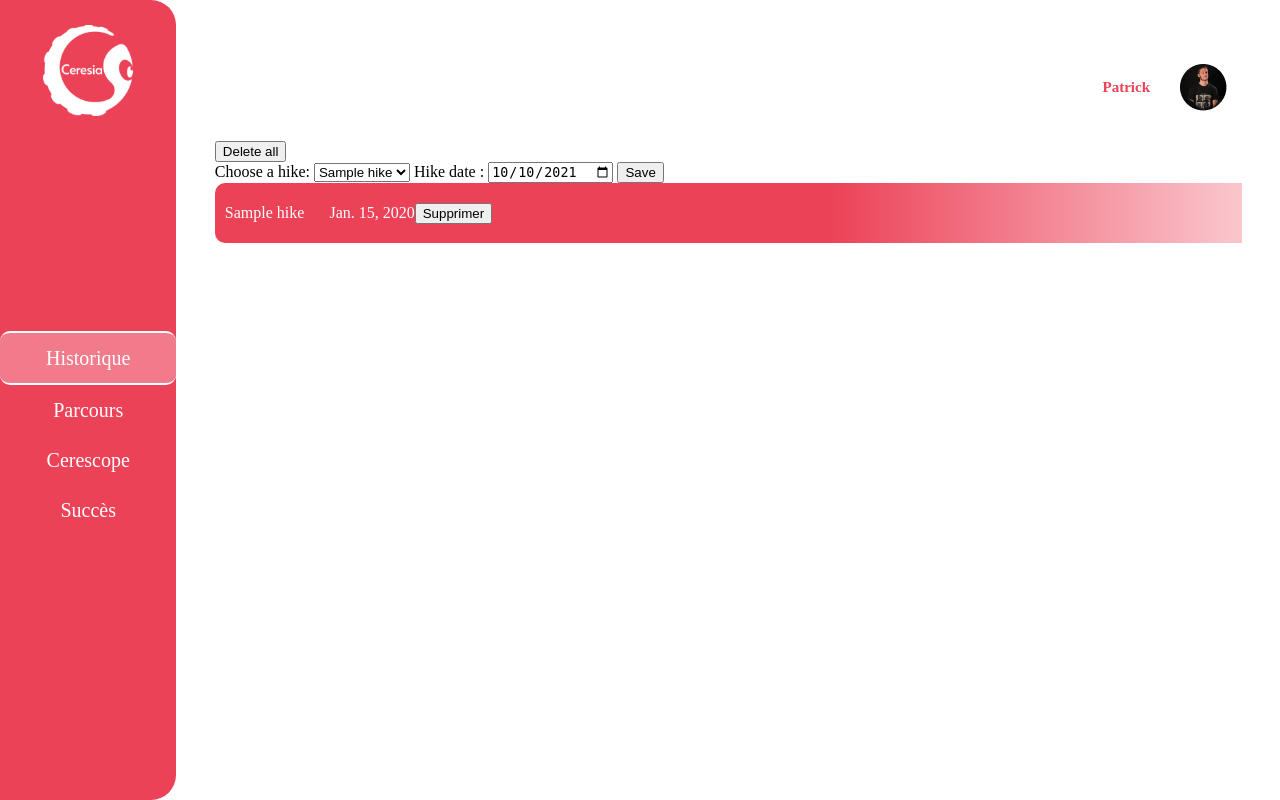
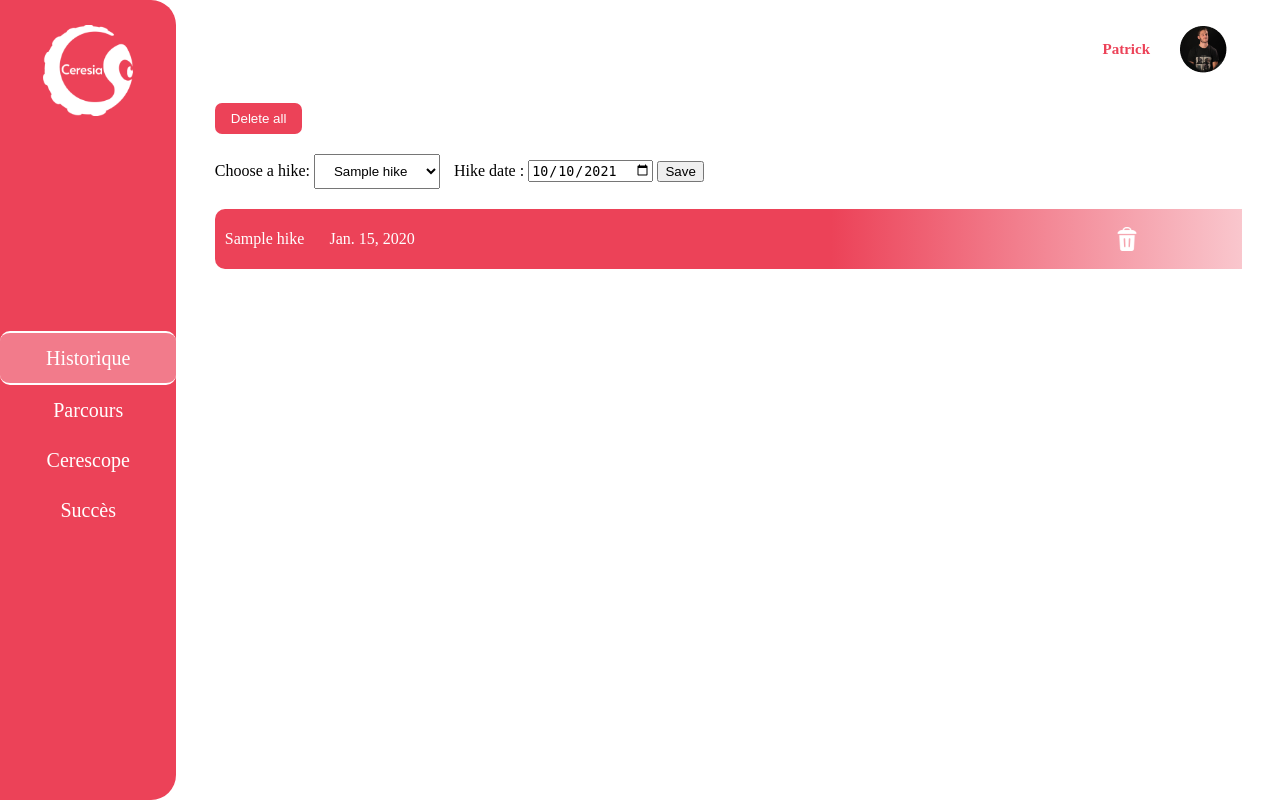
Before and after one commit to UTkraken/CeresiaWebApp, a Django app: page /historique in a window 1280 px wide. Run offline with Django 3.2, Linux system fonts and the light colour scheme; tables that the repository leaves empty hold one stand-in row (values such as "Sample post").

Commit message:
add style to scroll and forms

```diff
--- a/ceresia_web_app/Ceresia/static/ceresia/css/style.css
+++ b/ceresia_web_app/Ceresia/static/ceresia/css/style.css
@@ -1,12 +1,34 @@
+/* width */
+::-webkit-scrollbar {
+  width: 10px;
+}
+
+/* Track */
+::-webkit-scrollbar-track {
+  background: #f1f1f1;
+}
+
+/* Handle */
+::-webkit-scrollbar-thumb {
+  background: #EC4258;
+	border-radius: 5px;
+}
+
+/* Handle on hover */
+::-webkit-scrollbar-thumb:hover {
+  background: #fa818c;
+}
+
 #container_body {
 	display: flex;
 	height: 100%;
 	font-family: Oxygen;
+	overflow: hidden;
 
 }
 #body_wrap {
 	width: 100%;
-	margin: 5% 3%;
+	margin: 2% 3%;
 }
 
 /*Side Menu*/
@@ -113,8 +135,10 @@ background: rgba(255,255,255,0.3);
 	border-radius: 10px;
 }
 #hike_container {
-	display: flex;
-	flex-wrap: wrap;
+    display: flex;
+    flex-wrap: wrap;
+    height: 100%;
+    overflow: auto;
 }
 .hike {
 	margin: 0 15px 15px 0;
@@ -143,8 +167,51 @@ background: rgba(255,255,255,0.3);
 .hike_rating svg{
 	margin-right: 3px;
 }
+#county_search{
+	margin-left: 20px;
+}
 
 /* History */
+#search_container {
+	display: flex;
+	justify-content: flex-start;
+}
+#create_history_form{
+	margin: 20px 0;
+}
+#create_history_date{
+	margin-left: 10px;
+}
+.option {
+  padding:0 30px 0 10px;
+  min-height:40px;
+  display:flex;
+  align-items:center;
+  background:white;
+  border-top:#EC4258 solid 1px;
+  position:absolute;
+  top:0;
+  width: 100%;
+  pointer-events:none;
+  order:2;
+  z-index:1;
+  transition:background .4s ease-in-out;
+  box-sizing:border-box;
+  overflow:hidden;
+  white-space:nowrap;
+
+}
+.option:hover {
+  background:#EC4258 !important;
+}
+#name_field {
+	padding: 8px 15px;
+}
+.select:focus .option {
+  position:relative;
+  pointer-events:all;
+}
+
 #history_container hr {
 	left: 0;
 	right: 0;
@@ -152,6 +219,7 @@ background: rgba(255,255,255,0.3);
 	width: 50%;
 }
 .history_block {
+	position: relative;
 	color: white;
 	display: flex;
 	justify-content: flex-start;
@@ -164,14 +232,39 @@ background: rgba(255,255,255,0.3);
 	background-size: 150% auto;
 	background-image: linear-gradient(to right, rgba(236,66,88,1) 40%, rgba(255,255,255,0) 78%);
 }
-
+#delete_all_button {
+	cursor: pointer;
+	background-color: #EC4258;
+	border: none;
+	color: white;
+    padding: 8px 16px;
+    border-radius: 7px;
+}
 .history_block:hover {
   background-position: right center; /* change the direction of the change here */
+}
+.history_block:hover .history_delete_button{
+		filter: brightness(0);
+
 }
 .hike_name {
 	padding-right: 25px;
 }
+.history_delete {
+	position: absolute;
+	right: 10%;
+}
+.history_delete_button {
+	height: 24px;
+	width: 24px;
+	transition: all 0.2s ease-out;
+}
 
+.history_delete_button:hover {
+	filter: brightness(1) drop-shadow(1px 2px 7px black) !important;
+	transition: all 0.2s ease-out;
+
+}
 /* Cerescope */
 .cerescope_block {
 	width: 150px;
@@ -195,6 +288,9 @@ background: rgba(255,255,255,0.3);
 #cerescope_container {
 	display: flex;
 	flex-wrap: wrap;
+	height: 100%;
+	overflow: scroll;
+
 }
 
 
--- a/ceresia_web_app/Ceresia/templates/ceresia/components/history_card.html
+++ b/ceresia_web_app/Ceresia/templates/ceresia/components/history_card.html
@@ -1,3 +1,4 @@
+   {% load static %}
     <div class="history_block">
         <div class="hike_name">
             {{ history.num_hike.name}}
@@ -5,10 +6,10 @@
         <div class="hike_date">
             {{ history.date }}
         </div>
-        <form method="POST" action="delete_history" onsubmit="return confirm('Are you sure you want to delete this hike?');">
+        <form method="POST" action="delete_history" onsubmit="return confirm('Are you sure you want to delete this hike?');" class="history_delete">
                 {% csrf_token %}
             <input type="hidden" name='delete' value={{history.id}}>
-            <input type="submit" value="Supprimer">
+            <input type="image" src="{% static 'ceresia/img/garbage-can.png' %}" alt="submit" value="Supprimer" class="history_delete_button">
         </form>
 
     </div>
--- a/ceresia_web_app/Ceresia/templates/ceresia/history.html
+++ b/ceresia_web_app/Ceresia/templates/ceresia/history.html
@@ -10,21 +10,24 @@
 {% block content %}
 
 {%include "ceresia/components/header.html" %}
-   <form method="POST" action="delete_all_history" onsubmit="return confirm('Are you sure you want to delete the entire history?');">
-            {% csrf_token %}
-        <input type="submit" value="Delete all">
+   <form method="POST"
+         action="delete_all_history"
+         onsubmit="return confirm('Are you sure you want to delete the entire history?');"
+        >
+        {% csrf_token %}
+        <input type="submit" value="Delete all"  id="delete_all_button">
     </form>
-<form method="POST" action="create_history" enctype="multipart/form-data">
+<form method="POST" action="create_history" enctype="multipart/form-data" id="create_history_form">
     {% csrf_token %}
     <label for="name_field">Choose a hike:</label>
-    <select name="name" id="name_field" required>
+    <select name="name" id="name_field" class="select" required>
         {% for h in hikes %}
-            <option> {{ h.name }}</option>
+            <option class="option"> {{ h.name }}</option>
         {% endfor %}
     </select>
-    <label for="start">Hike date :</label>
 
-<input type="date" id="start" name="date"
+    <label for="start" id="create_history_date">Hike date :</label>
+    <input type="date" id="start" name="date"
        value="2021-10-10"
        min="2018-00-00">
      <input type="submit" value="Save" class="btn btn-md btn-secondary">
```
Also changed, not shown: ceresia_web_app/Ceresia/templates/ceresia/hikes.html (+8 -5 lines), ceresia_web_app/Ceresia/static/ceresia/img/garbage-can.png (added), ceresia_web_app/Ceresia/static/ceresia/img/trash.png (added).
